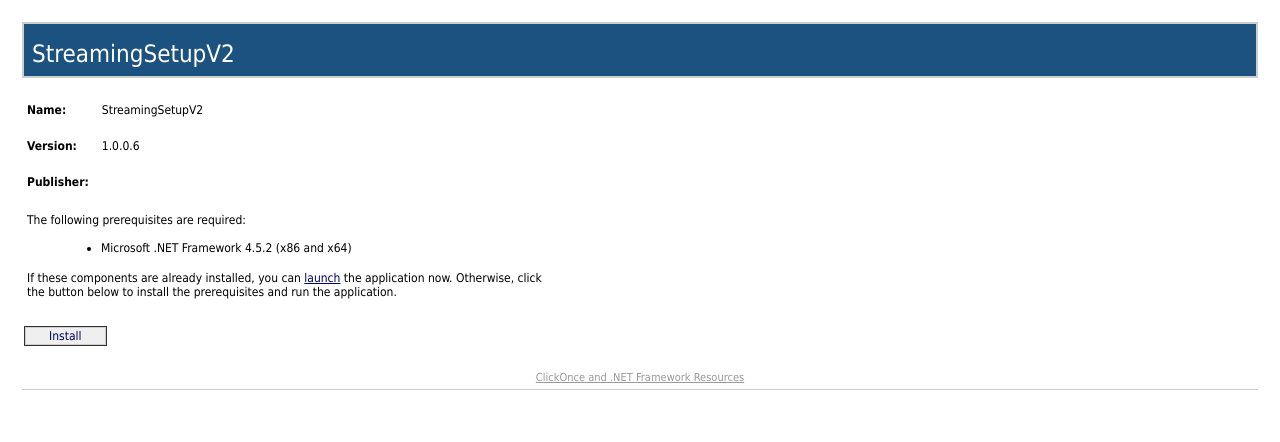
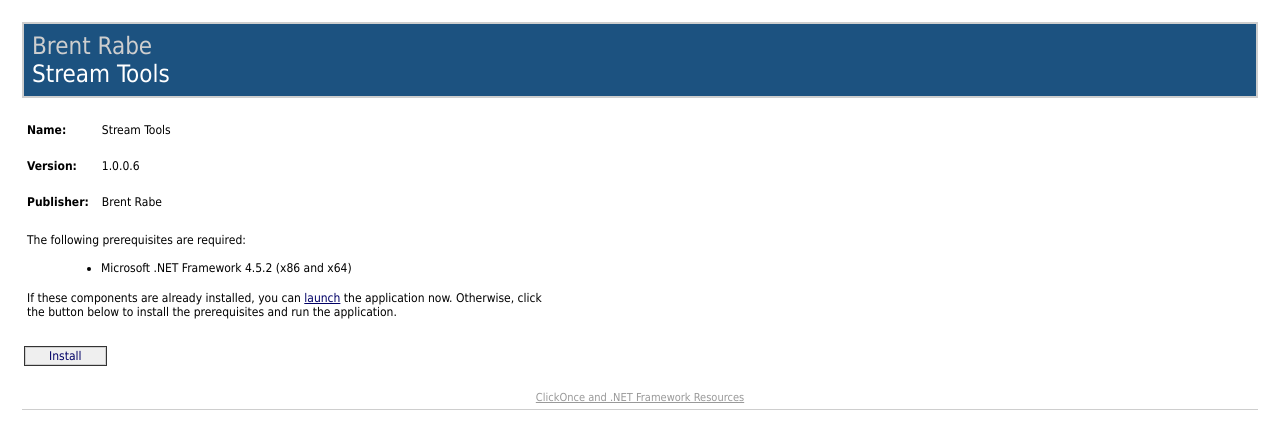
Before and after one commit to brabe/StreamTools, a plain HTML site: page docs/index.html in a window 1280 px wide. Drawn offline with Linux system fonts and the light colour scheme.

Commit message:
Removing Old Publisher

```diff
--- a/docs/download/publish.htm
+++ b/docs/index.html
@@ -1,6 +1,6 @@
 <HTML>
   <HEAD>
-    <TITLE>StreamingSetupV2</TITLE>
+    <TITLE>Stream Tools</TITLE>
     <META HTTP-EQUIV="Content-Type" CONTENT="text/html; charset=utf-8" />
     <STYLE TYPE="text/css">
 <!--
@@ -118,7 +118,7 @@ function CompareVersions(v1, v2)
     <TABLE WIDTH="100%" CELLPADDING="0" CELLSPACING="2" BORDER="0">
 
 <!-- Begin Banner -->
-<TR><TD><TABLE CELLPADDING="2" CELLSPACING="0" BORDER="0" BGCOLOR="#cecece" WIDTH="100%"><TR><TD><TABLE BGCOLOR="#1c5280" WIDTH="100%" CELLPADDING="0" CELLSPACING="0" BORDER="0"><TR><TD CLASS="Banner" /></TR><TR><TD CLASS="Banner"><SPAN CLASS="BannerTextCompany" /></TD></TR><TR><TD CLASS="Banner"><SPAN CLASS="BannerTextApplication">StreamingSetupV2</SPAN></TD></TR><TR><TD CLASS="Banner" ALIGN="RIGHT" /></TR></TABLE></TD></TR></TABLE></TD></TR>
+<TR><TD><TABLE CELLPADDING="2" CELLSPACING="0" BORDER="0" BGCOLOR="#cecece" WIDTH="100%"><TR><TD><TABLE BGCOLOR="#1c5280" WIDTH="100%" CELLPADDING="0" CELLSPACING="0" BORDER="0"><TR><TD CLASS="Banner" /></TR><TR><TD CLASS="Banner"><SPAN CLASS="BannerTextCompany">Brent Rabe</SPAN></TD></TR><TR><TD CLASS="Banner"><SPAN CLASS="BannerTextApplication">Stream Tools</SPAN></TD></TR><TR><TD CLASS="Banner" ALIGN="RIGHT" /></TR></TABLE></TD></TR></TABLE></TD></TR>
 <!-- End Banner -->
 
 
@@ -126,7 +126,7 @@ function CompareVersions(v1, v2)
 <TR><TD ALIGN="LEFT"><TABLE CELLPADDING="2" CELLSPACING="0" BORDER="0" WIDTH="540"><TR><TD WIDTH="496">
 
 <!-- Begin AppInfo -->
-<TABLE><TR><TD COLSPAN="3">&nbsp;</TD></TR><TR><TD><B>Name:</B></TD><TD WIDTH="5"><SPACER TYPE="block" WIDTH="10" /></TD><TD>StreamingSetupV2</TD></TR><TR><TD COLSPAN="3">&nbsp;</TD></TR><TR><TD><B>Version:</B></TD><TD WIDTH="5"><SPACER TYPE="block" WIDTH="10" /></TD><TD>1.0.0.6</TD></TR><TR><TD COLSPAN="3">&nbsp;</TD></TR><TR><TD><B>Publisher:</B></TD><TD WIDTH="5"><SPACER TYPE="block" WIDTH="10" /></TD><TD /></TR><tr><td colspan="3">&nbsp;</td></tr></TABLE>
+<TABLE><TR><TD COLSPAN="3">&nbsp;</TD></TR><TR><TD><B>Name:</B></TD><TD WIDTH="5"><SPACER TYPE="block" WIDTH="10" /></TD><TD>Stream Tools</TD></TR><TR><TD COLSPAN="3">&nbsp;</TD></TR><TR><TD><B>Version:</B></TD><TD WIDTH="5"><SPACER TYPE="block" WIDTH="10" /></TD><TD>1.0.0.6</TD></TR><TR><TD COLSPAN="3">&nbsp;</TD></TR><TR><TD><B>Publisher:</B></TD><TD WIDTH="5"><SPACER TYPE="block" WIDTH="10" /></TD><TD>Brent Rabe</TD></TR><tr><td colspan="3">&nbsp;</td></tr></TABLE>
 <!-- End AppInfo -->
 
 
```
Also changed, not shown: 11 other files.
